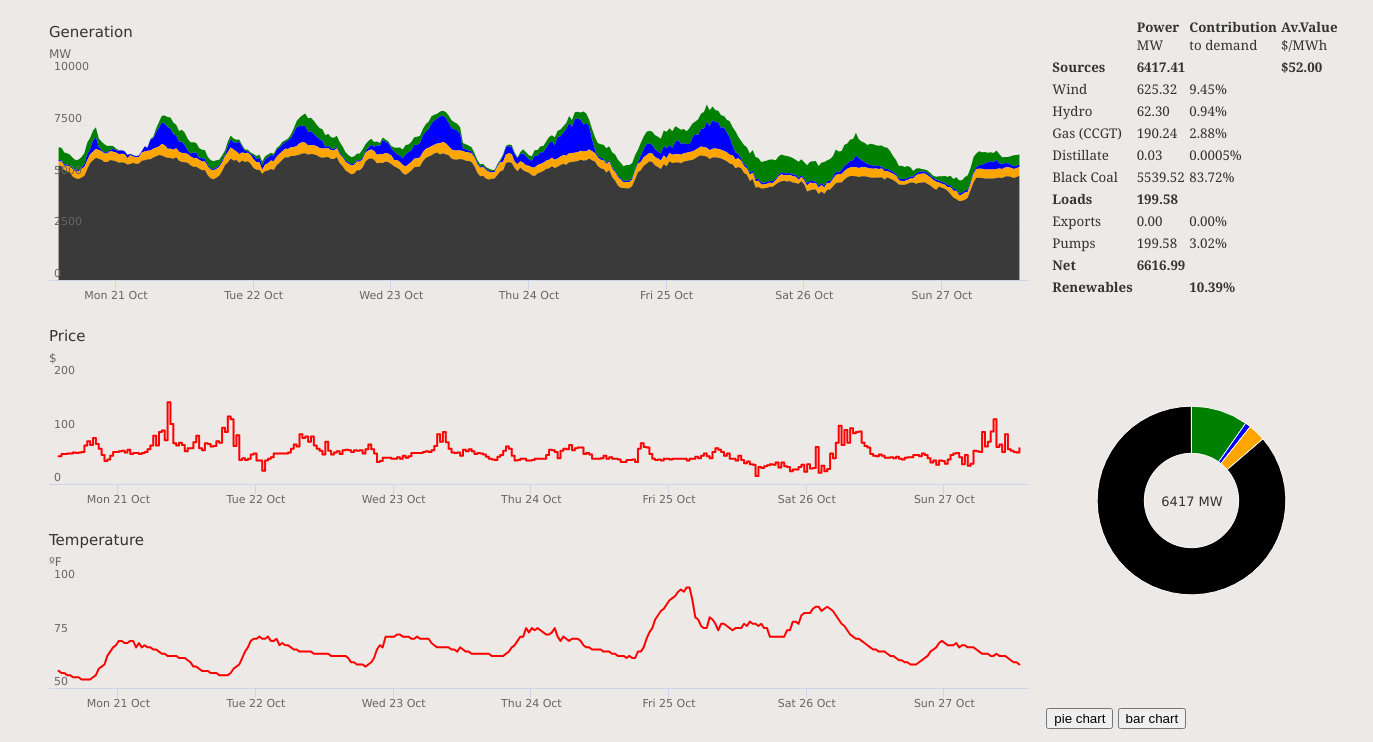
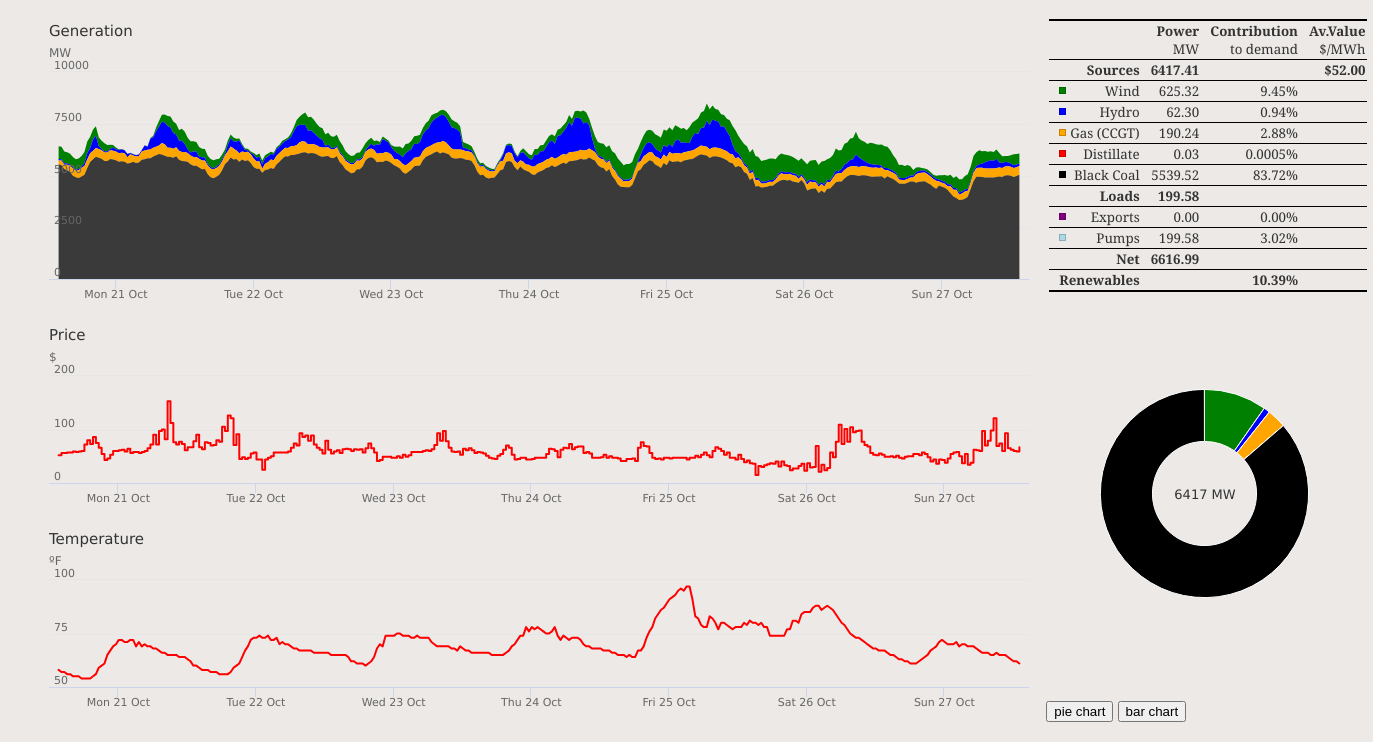
Before and after one commit to castrojoshua18/CASTRO_A13575128_HW3, a plain HTML site: page index.html in a window 1280 px wide. Shown: the part 101-843 px from the top of the page, 1373 px wide, since content can reach past the window. Drawn offline with nearby package versions, Linux system fonts and the light colour scheme.

Commit message:
completed product

```diff
--- a/index.html
+++ b/index.html
@@ -39,7 +39,7 @@
                     <table id = "halfTable">
                         <tr>
                             <td id = "legendGrid">
-                                <table id = "legendTable" style="font-size: 10pt;">
+                                <table id = "legendTable" style="font-size: 10pt;" rules = "rows">
                                     <tr>
                                         <td></td>
                                         <td> <b>Power </b> </br>MW </td>
@@ -54,31 +54,31 @@
 
                                     </tr>
                                     <tr>
-                                        <td>Wind</td>
+                                        <td><div class = "colBlock green"></div>Wind</td>
                                         <td><div id="windPower"></div></td>
                                         <td><div id="windCont"></div></td>
                                         <td></td>
                                     </tr>
                                     <tr>
-                                        <td>Hydro</td>
+                                        <td>Hydro<div class = "colBlock blue"></div></td>
                                         <td><div id="hydPower"></div></td>
                                         <td><div id="hydCont"></div></td>
                                         <td></td>
                                     </tr>
                                     <tr>
-                                        <td>Gas (CCGT)</td>
+                                        <td><div class = "colBlock orange"></div>Gas (CCGT)</td>
                                         <td><div id="gasPower"></div></td>
                                         <td><div id="gasCont"></div></td>
                                         <td></td>
                                     </tr>
                                     <tr>
-                                        <td>Distillate</td>
+                                        <td><div class = "colBlock red"></div>Distillate</td>
                                         <td><div id="distPower"></div></td>
                                         <td><div id="distCont"></div></td>
                                         <td></td>
                                     </tr>
                                     <tr>
-                                        <td>Black Coal</td>
+                                        <td><div class = "colBlock black"></div>Black Coal</td>
                                         <td><div id="coalPower"></div></td>
                                         <td><div id="coalCont"></div></td>
                                         <td></td>
@@ -91,13 +91,13 @@
 
                                     </tr>
                                     <tr>
-                                        <td>Exports</td>
+                                        <td><div class = "colBlock purple"></div>Exports</td>
                                         <td><div id="expPower"></td>
                                         <td><div id="expCont"></div></td>
                                         <td></td>
                                     </tr>
                                     <tr>
-                                        <td>Pumps</td>
+                                        <td><div class = "colBlock bbblue"></div>Pumps</td>
                                         <td><div id="pmPower"></td>
                                         <td><div id="pmCont"></div></td>
                                         <td></td>
--- a/main.css
+++ b/main.css
@@ -27,6 +27,23 @@ body {
     margin: 0;
     font-family: "IBM Plex Serif", Georgia, 'Times New Roman', Times, serif;
 }
+
+#legendTable {
+    border-collapse: collapse;
+    border: 1px solid grey;
+    border-top: 2px solid black;
+    border-bottom: 2px solid black;
+    border-left: 0px;
+    border-right:0px;
+    text-align: right;
+}
+
+#legendTable td {
+    margin-left: 10px;
+    margin-right: 10px;
+    padding-left: 10px;
+}
+
 
 
 .simpleTable {
@@ -59,6 +76,42 @@ body {
     font-family: "IBM Plex Serif", Georgia, 'Times New Roman', Times, serif;
 }
 
+.colBlock {
+    float: left;
+    width: 5px;
+    height: 5px;
+    margin-top: 5px;
+    margin-right: 2px;
+    border: 1px solid rgba(0, 0, 0, .2);
+  }
+
+.green {
+    background: green;
+}
+
+.orange {
+    background: orange;
+}
+
+.blue {
+    background: blue;
+}
+
+.black {
+    background: black;
+}
+
+.bbblue {
+    background: lightblue;
+}
+
+.purple {
+    background: purple;
+}
+
+.red {
+    background: red;
+}
 
 .button {
     background-color: transparent,
```
Also changed, not shown: 1 other file.
